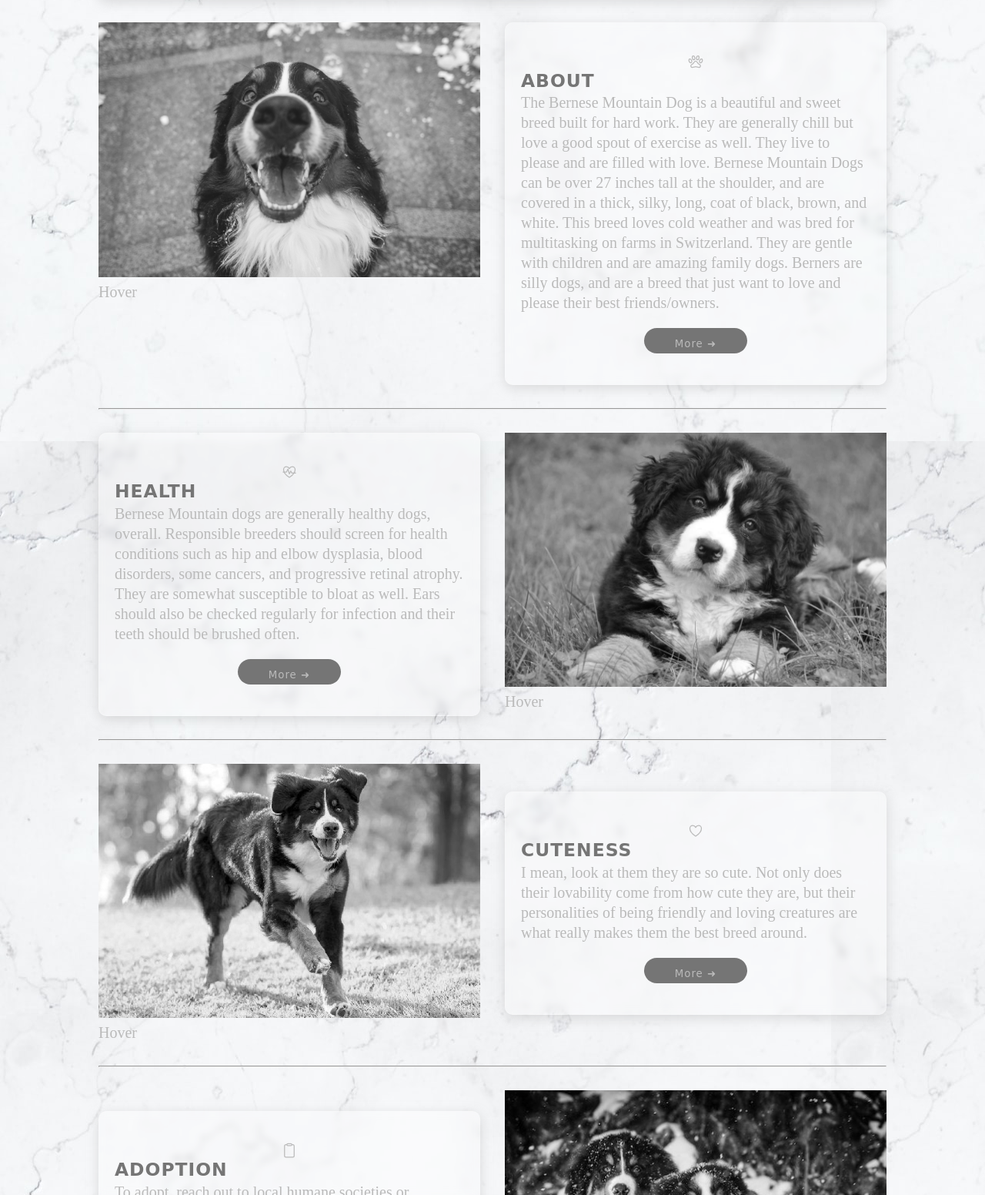
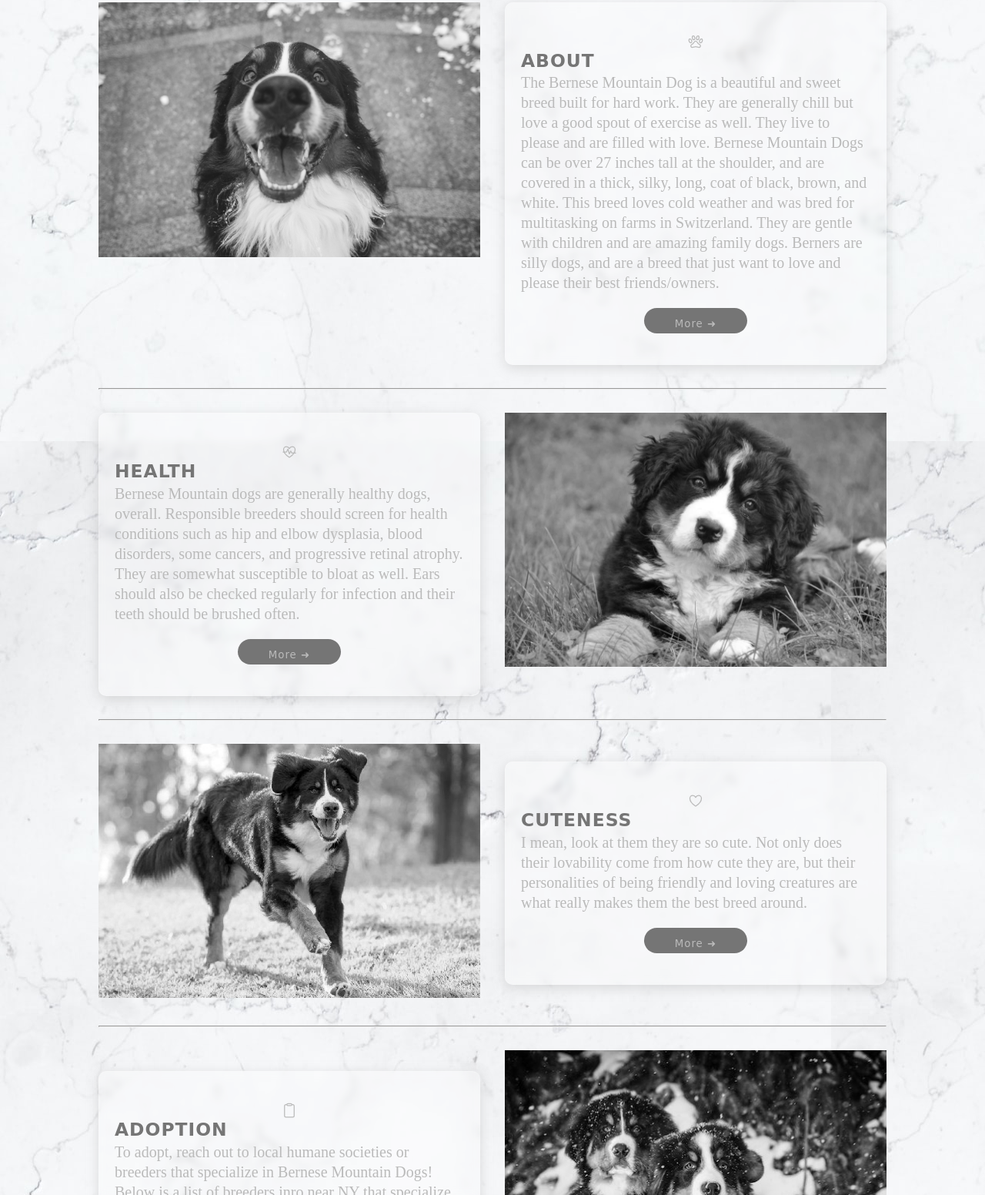
Before and after one commit to EmilyWisnewski/tributepage, a plain HTML site: page index.html in a window 1280 px wide. Shown: the part 1047-2599 px from the top of the page at 77% size. Drawn offline with nearby package versions, Linux system fonts and the light colour scheme; a web font is replaced by a local one.

Commit message:
rid of hover word

```diff
--- a/index.html
+++ b/index.html
@@ -31,7 +31,7 @@
     <div>
         <div class="hover08 column">
             <figure><img src="img/groupofberns.png" alt="group of little berners"></figure>
-            <span>Hover</span>
+            <span></span>
         </div>
     </div>
         <figure class="quote">
@@ -42,7 +42,7 @@
         <section class="odd">
           <div class="hover08 column">
                 <figure><img src="img/upclosebern.jpg" alt="bernese mountain dog very close to the camera smiling" ></figure>
-                <span>Hover</span>
+                <span></span>
           </div>
           <div class="glass-outer">
             <div class="glass-inner">
@@ -65,14 +65,14 @@
             </div><!--end .glass-outer-->
             <div class="hover08 column">
                 <figure><img src="img/babybernie.jpg" alt="baby bernie dog" ></figure>
-                <span>Hover</span>
+                <span></span>
             </div>
           </section><!--end section-->
           <hr>
           <section class="odd">
             <div class="hover08 column">
                 <figure><img src="img/runbern.jpg" alt="bernese running tongue out" ><figure>
-                 <span>Hover</span>
+                 <span></span>
             </div>
             <div class="glass-outer">
               <div class="glass-inner">
```
